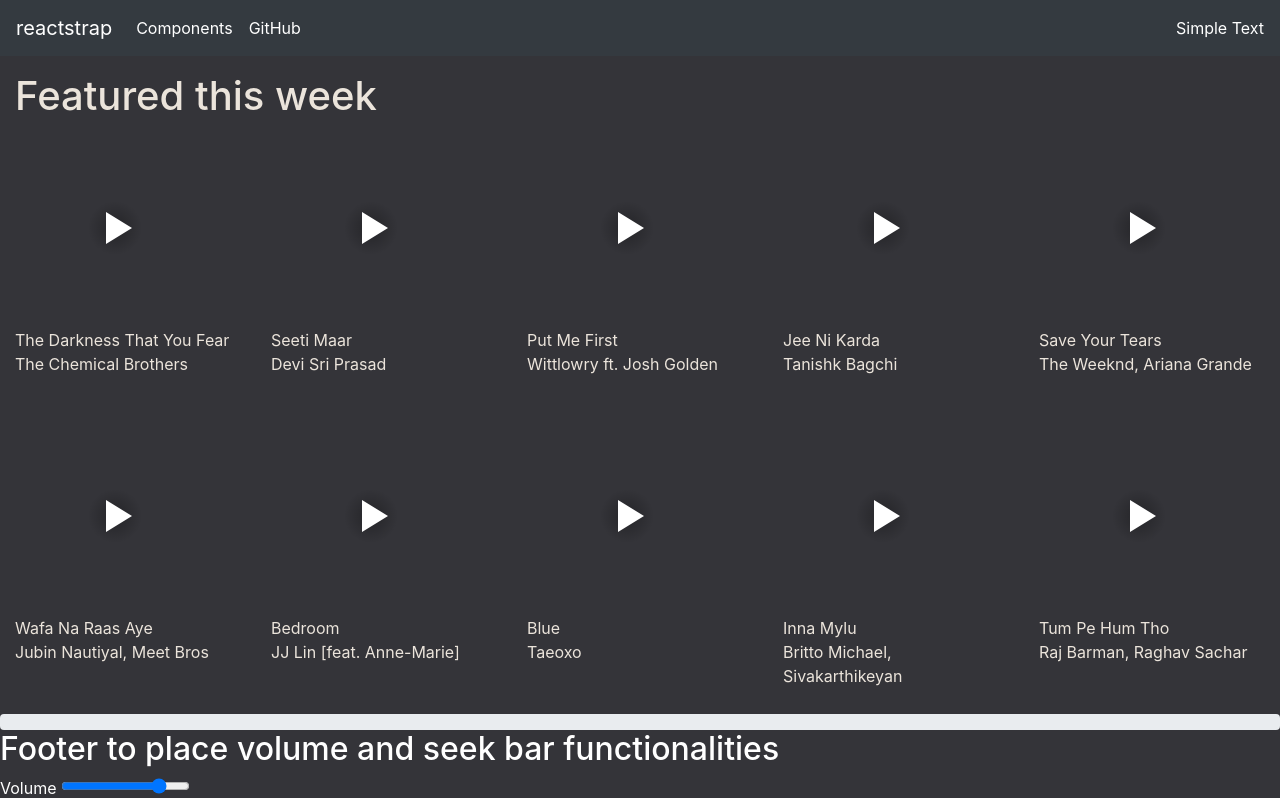
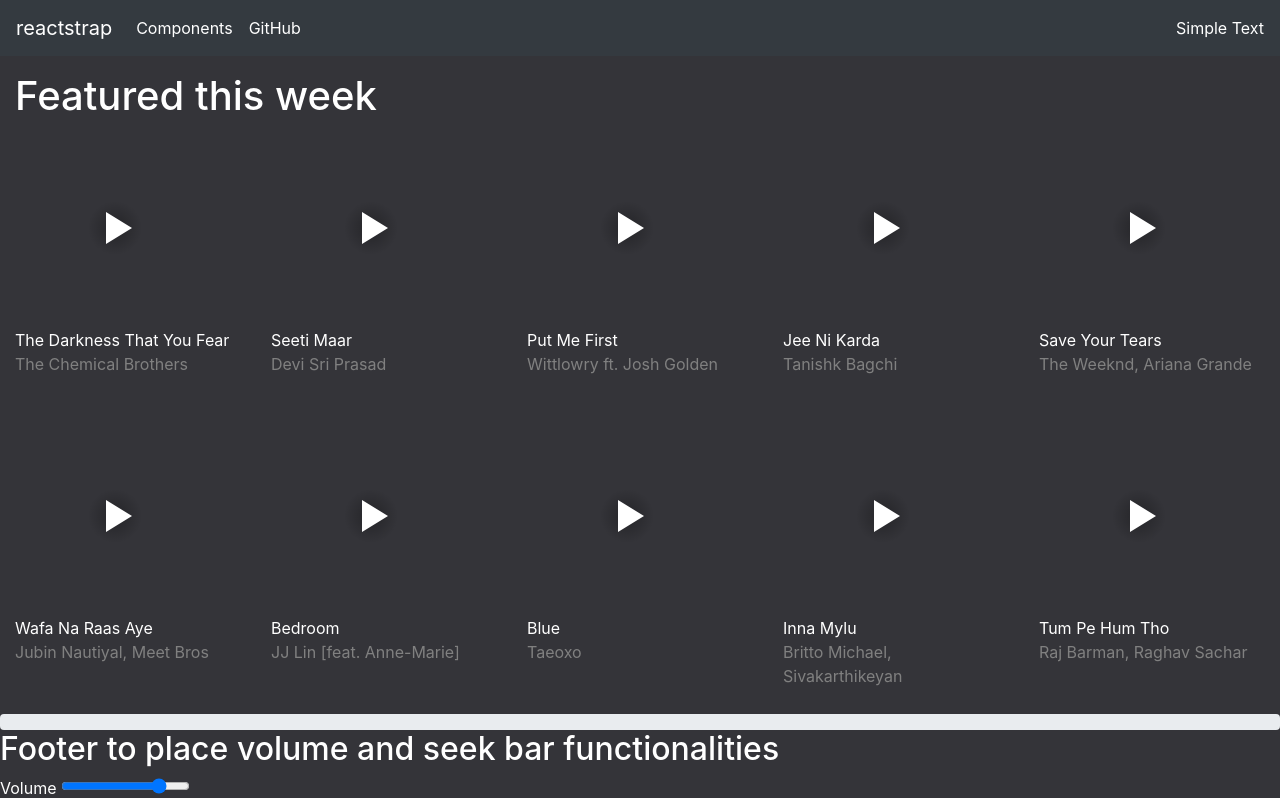
Before and after one commit to shreya2031/se-project, a React (Create React App) app: page / in a window 1280 px wide. Shown: the top 798 px of the page. Built offline with nearby package versions, Linux system fonts and the light colour scheme; no server answers.

Commit message:
Updated trending now... features

```diff
--- a/src/App.css
+++ b/src/App.css
@@ -39,3 +39,9 @@ html, body {
   overflow: auto;
   color: rgb(235, 228, 219);
 }
+.song{
+  color: white;
+}
+.artist{
+  color: grey;
+}
```
